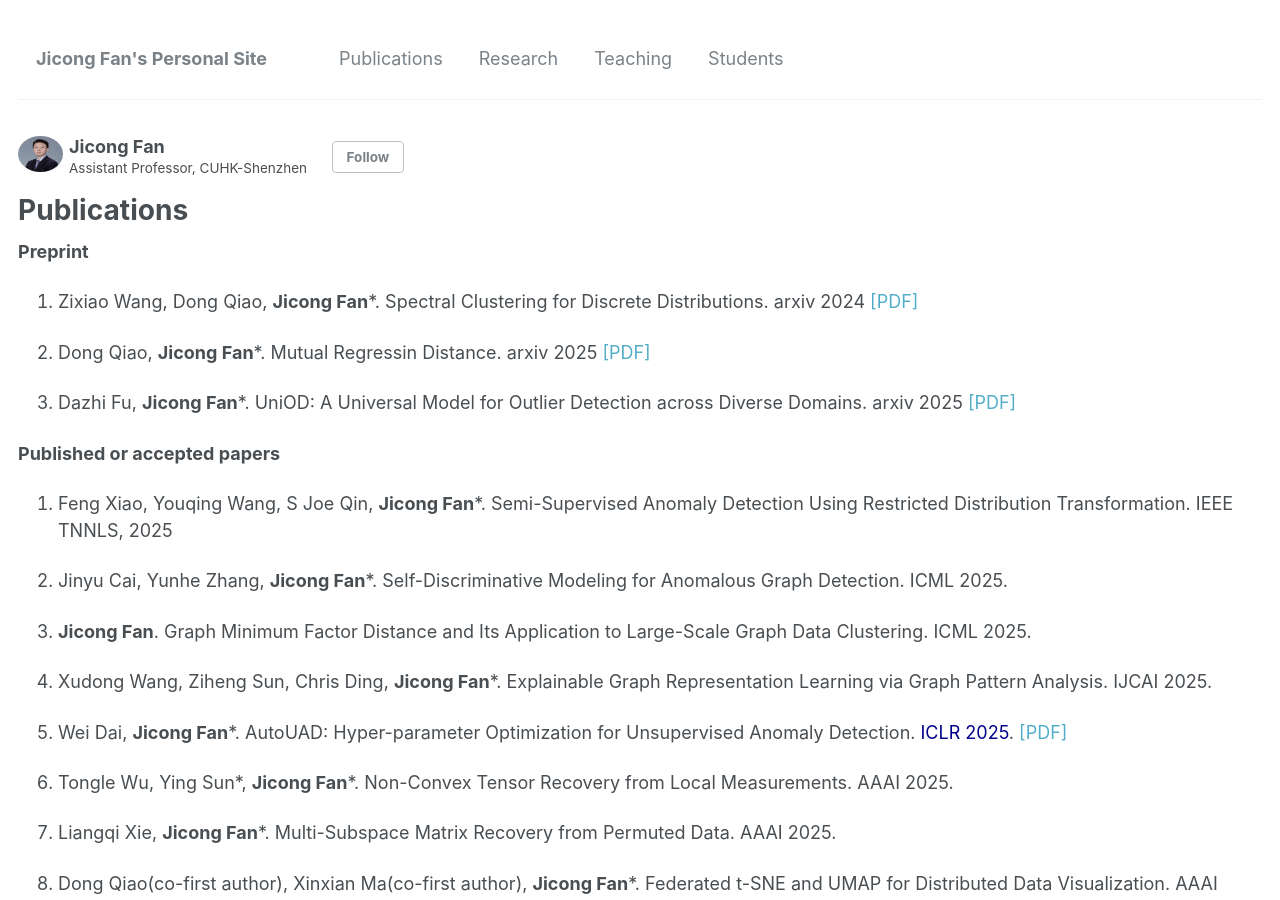
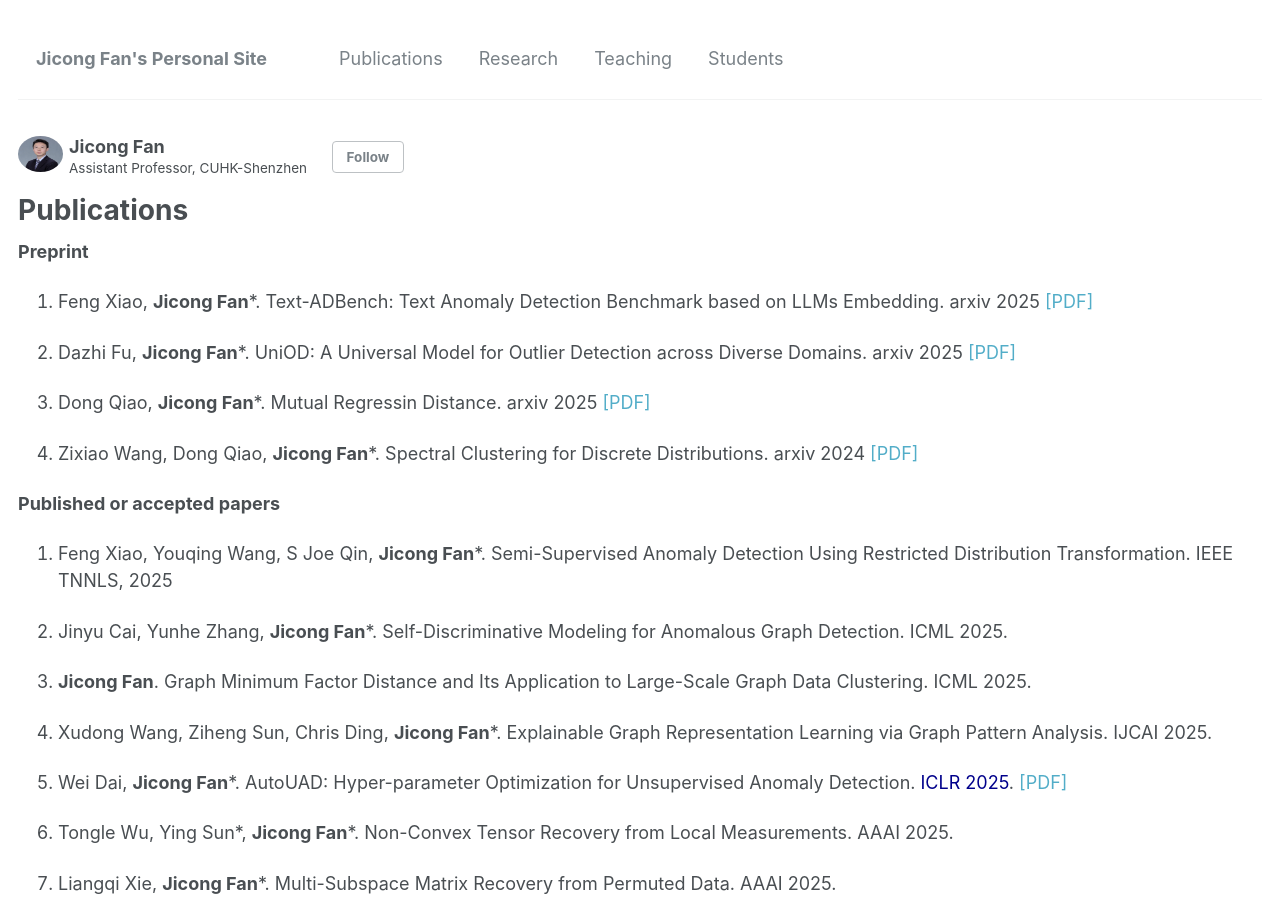
Before and after one commit to jicongfan/jicongfan.github.io, a Jekyll site: the page built from _pages/publications.md, in a window 1280 px wide and 900 px high. Built offline with Jekyll 4.4.1, drawn with Linux system fonts in a browser that asks for light colours.

Commit message:
Update publications.md

```diff
--- a/_pages/publications.md
+++ b/_pages/publications.md
@@ -6,11 +6,13 @@ author_profile: true
 
 <strong>Preprint</strong>
 
-1. Zixiao Wang, Dong Qiao, <strong>Jicong Fan</strong>*. Spectral Clustering for Discrete Distributions. arxiv 2024 <a href="https://arxiv.org/pdf/2401.13913">[PDF]</a>
+1. Feng Xiao, <strong>Jicong Fan</strong>*. Text-ADBench: Text Anomaly Detection Benchmark based on LLMs Embedding. arxiv 2025 <a href="https://arxiv.org/pdf/2507.12295">[PDF]</a>
+
+1. Dazhi Fu, <strong>Jicong Fan</strong>*. UniOD: A Universal Model for Outlier Detection across Diverse Domains. arxiv 2025 <a href="https://arxiv.org/pdf/2507.06624">[PDF]</a>
 
 1. Dong Qiao, <strong>Jicong Fan</strong>*. Mutual Regressin Distance. arxiv 2025 <a href="https://arxiv.org/abs/2501.10617">[PDF]</a>
 
-1. Dazhi Fu, <strong>Jicong Fan</strong>*. UniOD: A Universal Model for Outlier Detection across Diverse Domains. arxiv 2025 <a href="https://arxiv.org/pdf/2507.06624">[PDF]</a>
+1. Zixiao Wang, Dong Qiao, <strong>Jicong Fan</strong>*. Spectral Clustering for Discrete Distributions. arxiv 2024 <a href="https://arxiv.org/pdf/2401.13913">[PDF]</a>
 
 <strong>Published or accepted papers</strong>
 
```
